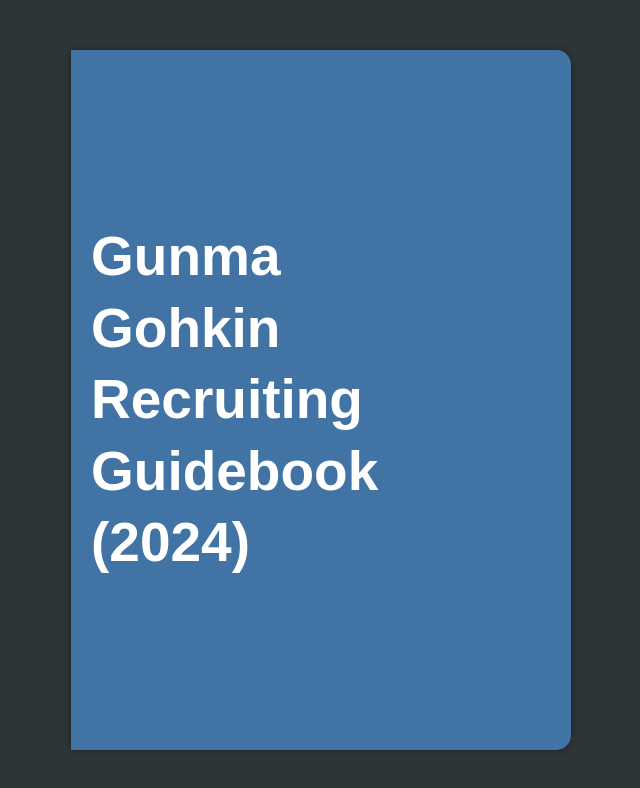
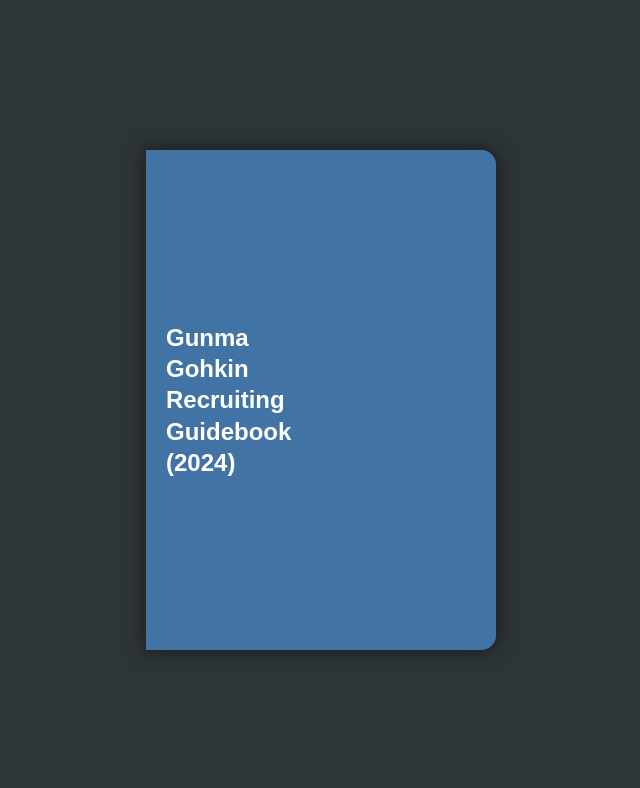
Before and after one commit to gunmagohkin/guidebook, a plain HTML site: page index.html in a window 1280 px wide. Shown: the whole page, without its empty margins (319-959 px from the left). Drawn offline with Linux system fonts and the light colour scheme.

Commit message:
improvements

```diff
--- a/index.html
+++ b/index.html
@@ -90,16 +90,20 @@
             <div class="back-page">
                 <div class="back-text-content">
                     <h3>How to Apply?</h3>
-                    <p>Ready to apply? We’ve streamlined our application process to make it as easy as possible for you. Follow the steps below to begin your journey with us:
-                       <br> <strong>Step 1:</strong> <span><b>Visit our Careers Page</b></span> - Go to our official website's job opportunities, where you can find all the available job role.
-                       <br>  <strong>Step 2:</strong> <span><b>Choose a Job Position</b></span> - Review the job descriptions and select the position that best matches your skills and career aspirations.
-                       <br> <strong>Step 3:</strong> <span><b>Complete the Application Form</b></span> - Fill out the application form, providing necessary details such as your personal information. Don't forget to attach your updated resume!
-                       <br>  <strong>Step 4:</strong> <span><b>Submit Your Application</b></span> - Once you've filled out the application form , hit the submit button to send your application to our recruitment team.
-                       <br> <strong>Step 5:</strong> <span><b>Wait for HR to Reach Out</b></span> - If your qualifications match the job requirements, our HR team will reach out to your email. This will be your chance to showcase your skills and learn more about GGPC.
-                       <br> <strong>Step 6:</strong> <span><b>Final Interview</b></span> - After successful assessments, you'll have a final interview with our hiring managers. If you’re selected, we’ll send you an offer letter!
-                        </p>
-                    <p>If you have any questions or need assistance with the application process, feel free to contact our HR team via email or phone.</p>
-                    <p><strong>Good luck, and we look forward to seeing your application!</strong></p>
+                    <p>Ready to apply? Follow the steps below to begin your journey with us:
+                        <div class="back-text-content"> <p> <strong>Step 1:</strong> <span><b>Visit our Careers Page</b></span> - Explore the job opportunities page on our official website.
+                        </p></div>
+                            <div class="back-text-content"><p> <strong>Step 2:</strong> <span><b>Choose a Job Position</b></span> - Review the job descriptions and find a role that matches your skills.
+                       </p>  </div>
+                            <div class="back-text-content"> <p><strong>Step 3:</strong> <span><b>Complete the Application Form</b></span> - Fill out the application form and attach your updated resume.
+                          </p></div>
+                            <div class="back-text-content"> <p> <strong>Step 4:</strong> <span><b>Submit Your Application</b></span> - Once finished, click submit to send your application.
+                              </p> </div>
+                                <div class="back-text-content"><p> <strong>Step 5:</strong> <span><b>Wait for HR to Reach Out</b></span> - If your credentials match the job requirements, we will reach out via email.
+                                   </p> </div>
+                                    <div class="back-text-content"><p> <strong>Step 6:</strong> <span><b>Final Interview</b></span> - After assessments has passed, you'll have a final interview.
+                        </p></div>
+                    <p>For any inquiries, feel free to contact us on our website.</p>
                 </div>
                 <!-- Label for Previous Page -->
                 <label class="prev" for="checkbox-page2">
@@ -112,27 +116,26 @@
             <div class="page" id="page3">
                 <div class="front-page">
                     <div class="welcome-section">
-                        <h2>What to Expect During the Hiring Process?</h2>
+                        <h2>Hiring Process Overview</h2>
                         <div class="hiring-steps">
                             <div class="step">
                                 <span>🔹</span> <strong>Step 1: Initial Review</strong>
-                                <p>Once we receive your application, our team will review it to match your qualifications with the job requirements. Make sure your resume is updated and reflects your relevant experience.</p>
+                                <p>We review applications to match qualifications with job requirements.</p>
                             </div>
                             <div class="step">
                                 <span>🔹</span> <strong>Step 2: Screening Call</strong>
-                                <p>If your application stands out, we’ll reach out for an initial phone or video call to get to know you better. This is your chance to showcase your enthusiasm and ask any questions.</p>
+                                <p>If shortlisted, expect a brief call to discuss your background.</p>
                             </div>
                             <div class="step">
-                                <span>🔹</span> <strong>Step 3: Skills Assessment (if applicable)</strong>
-                                <p>Depending on the role, you may be asked to complete an assessment to evaluate your technical skills, problem-solving ability, or role-related knowledge.</p>
+                                 <p><span>🔹</span> <strong>Step 3: Skills Assessment</strong> - Some roles require a test to evaluate technical skills.</p>
                             </div>
                             <div class="step">
-                                <span>🔹</span> <strong>Step 4: Interview with Hiring Manager</strong>
-                                <p>You’ll have a one-on-one interview with the hiring manager, either virtually or in person. Be prepared to discuss your experience, skills, and how you can contribute to GGPC.</p>
+                                <span>🔹</span> <strong>Step 4: Interview</strong>
+                                <p>Meet with the hiring manager to discuss your experience.</p>
                             </div>
                             <div class="step">
-                                <span>🔹</span> <strong>Step 5: Job Offer & Onboarding</strong>
-                                <p>If you’re selected, you’ll receive a job offer! Once you accept, we’ll guide you through the onboarding process to help you settle in smoothly.</p>
+                                <span>🔹</span> <strong>Step 5: Offer & Onboarding</strong>
+                                <p>If selected, you’ll get an offer and start the onboarding process.</p>
                             </div>
                         </div>
                     </div>
--- a/style.css
+++ b/style.css
@@ -12,16 +12,22 @@ overflow: hidden;
         align-items: center;
         justify-content: center;
     }
+
     .book {
-        width: 500px; /* Increased from 350px */
-        height: 700px; /* Increased from 450px */
+        width: 350px; /* Reduced from 500px */
+        height: 500px; /* Reduced from 700px */
         position: relative;
         transition-duration: 1s;
-        perspective: 1500;
+        perspective: 1500px; /* Add perspective for 3D effect */
+        background-color: #2e3537; /* Match background color to body */
+        border-radius: 0 15px 15px 0; /* Rounded corners for the book */
+        box-shadow: 0 0 20px rgba(0, 0, 0, 0.5); /* Add shadow to the book */
     }
+
     input {
         display: none;
     }
+
     .cover, .back-cover {
         background-color: #4173a5;
         width: 100%;
@@ -32,17 +38,16 @@ overflow: hidden;
         align-items: center;
         justify-content: center;
         transform-origin: center left;
+    }
 
-    }
     .cover {
         position: absolute;
         z-index: 4;
         transition: transform 1s;
-
     }
 
     .cover h1 {
-        font-size: 55px; /* Reduced from 35px */
+        font-size: 24px; /* Reduced font size for the cover title */
         color: white;
         font-weight: bold;
         line-height: 1.3;
@@ -50,8 +55,6 @@ overflow: hidden;
         padding: 20px;
         margin: 0;
         box-sizing: border-box;
-
-
     }
 
     .cover label {
@@ -59,15 +62,17 @@ overflow: hidden;
         height: 100%;
         cursor: pointer;
     }
+
     .back-cover {
         position: relative;
         z-index: -1;
     }
+
     .page {
         position: absolute;
         background-color: white;
-        width: 480px; /* Increased from 330px */
-        height: 680px; /* Increased from 430px */
+        width: 330px; /* Reduced from 480px */
+        height: 480px; /* Reduced from 680px */
         border-radius: 0 15px 15px 0;
         margin-top: 10px;
         transform-origin: left;
@@ -75,11 +80,8 @@ overflow: hidden;
         transform: rotateY(0deg);
         transition-duration: 1.5s;
     }
-    .page img {
-        width: 100%;
-        height: 100%;
-        border-radius: 15px 0 0 15px;
-    }
+
+
     .front-page {
         position: absolute;
         width: 100%;
@@ -88,6 +90,7 @@ overflow: hidden;
         box-sizing: border-box;
         padding: 1rem;
     }
+
     .back-page {
         transform: rotateY(180deg);
         position: absolute;
@@ -96,166 +99,8 @@ overflow: hidden;
         backface-visibility: hidden;
         z-index: 99;
     }
+
     .next, .prev {
-        position: absolute;
-        bottom: 1em;
-        cursor: pointer;
-    }
-    .next {
-        right: 1em;
-    }
-    .prev {
-        left: 1em;
-    }
-    #page1 {
-        z-index: 3;
-    }
-    #page2 {
-        z-index: 2;
-    }
-    #page3 {
-        z-index: 1;
-    }
-    #checkbox-cover:checked ~ .book {
-        transform: translateX(200px);
-    }
-    #checkbox-cover:checked ~ .book .cover {
-        transition: transform 1.5s, z-index 0.5s 0.5s;
-        transform: rotateY(-180deg);
-        z-index: 1;
-    }
-
-    #checkbox-cover:checked ~ .book .cover h1 {
-        opacity: 0;  /* Hide smoothly when opening */
-        transition: opacity 0s ease-in-out 0.4s;
-    }
-
-    /* Ensure title reappears ONLY after the cover is fully closed */
-    #checkbox-cover:not(:checked) ~ .book .cover h1 {
-        opacity: 1; /* Show smoothly */
-        transition: opacity 0.1s ease-in-out .3s; /* Delay reappearance until flip is done */
-    }
-
-    #checkbox-cover:checked ~ .book .page {
-        box-shadow: 0 0 3px rgb(99, 98, 98);
-    }
-    #checkbox-page1:checked ~ .book #page1 {
-        transform: rotateY(-180deg);
-        z-index: 2;
-    }
-    #checkbox-page2:checked ~ .book #page2 {
-        transform: rotateY(-180deg);
-        z-index: 3;
-    }
-    #checkbox-page3:checked ~ .book #page3 {
-        transform: rotateY(-180deg);
-        z-index: 4;
-    }
-    /* Page 1 Styling */
-    #page1 .front-page {
-        padding: 1rem;
-        display: flex;
-        flex-direction: column;
-        justify-content: space-between;
-        background-color: #f9f9f9;
-        border-radius: 0 15px 15px 0; /* Round corners lang sa kanan */
-    }
-
-    #page1 .welcome-section h2 {
-        font-size: 30px; /* Reduced from 28px */
-        color: #4173a5;
-        margin-bottom: 1rem;
-        text-align: center;
-    }
-
-    #page1 .intro-text {
-        font-size: 16px; /* Reduced from 16px */
-        line-height: 1.6;
-        color: #333;
-        margin-bottom: 2rem;
-        text-align: center;
-    }
-
-    #page1 .icon-list {
-        display: flex;
-        flex-direction: column;
-        gap: 1.5rem;
-    }
-
-    #page1 .icon-item {
-        display: flex;
-        align-items: center;
-        gap: 1rem;
-    }
-
-    #page1 .icon-item i {
-        font-size: 22px; /* Reduced from 24px */
-        color: #4173a5;
-        background-color: #e0f2ff;
-        padding: 10px;
-        border-radius: 50%;
-    }
-
-    #page1 .icon-item p {
-        font-size: 16px; /* Reduced from 14px */
-        color: #555;
-        margin: 0;
-    }
-
-    #page1 .icon-item strong {
-        color: #4173a5;
-    }
-
-    #page1 .next {
-        position: absolute;
-        bottom: 1em;
-        right: 1em;
-        cursor: pointer;
-        color: #4173a5;
-        font-weight: bold;
-    }
-
-    #page1 .next:hover {
-        color: #002b59;
-    }
-
-    #page1 .back-page {
-        transform: rotateY(180deg);
-        position: absolute;
-        width: 100%;
-        height: 100%;
-        background-color: #f9f9f9; /* Change background if needed */
-        padding: 1rem;
-        box-sizing: border-box;
-        backface-visibility: hidden;
-        display: flex;
-        align-items: center;
-        justify-content: center;
-        z-index: 99;
-        border-radius: 15px 0 0 15px; /* Round corners lang sa kanan */
-
-    }
-
-    #page1 .back-text-content {
-        text-align: center;
-        color: #333;
-    }
-
-    #page1 .back-text-content h3 {
-        font-size: 24px;
-        color: #4173a5;
-        margin-bottom: 1rem;
-    }
-
-    #page1 .back-text-content p {
-        font-size: 16px;
-        line-height: 1.6;
-        color: #555;
-        margin-bottom: 1.5rem;
-    }
-
-/* Ensure the same positioning for the prev/next buttons on all pages */
-.prev, .next {
         position: absolute;
         bottom: 1em;
         cursor: pointer;
@@ -287,10 +132,161 @@ overflow: hidden;
         color: #002b59;
     }
 
+    #page1 {
+        z-index: 3;
+    }
 
+    #page2 {
+        z-index: 2;
+    }
 
+    #page3 {
+        z-index: 1;
+    }
 
+    #checkbox-cover:checked ~ .book {
+        transform: translateX(150px); /* Adjusted for smaller book size */
+    }
 
+    #checkbox-cover:checked ~ .book .cover {
+        transition: transform 1.5s, z-index 0.5s 0.5s;
+        transform: rotateY(-180deg);
+        z-index: 1;
+    }
+
+    #checkbox-cover:checked ~ .book .cover h1 {
+        opacity: 0; /* Hide smoothly when opening */
+        transition: opacity 0s ease-in-out 0.4s;
+    }
+
+    /* Ensure title reappears ONLY after the cover is fully closed */
+    #checkbox-cover:not(:checked) ~ .book .cover h1 {
+        opacity: 1; /* Show smoothly */
+        transition: opacity 0.1s ease-in-out .3s; /* Delay reappearance until flip is done */
+    }
+
+    #checkbox-cover:checked ~ .book .page {
+        box-shadow: 0 0 3px rgb(99, 98, 98);
+    }
+
+    #checkbox-page1:checked ~ .book #page1 {
+        transform: rotateY(-180deg);
+        z-index: 2;
+    }
+
+    #checkbox-page2:checked ~ .book #page2 {
+        transform: rotateY(-180deg);
+        z-index: 3;
+    }
+
+    #checkbox-page3:checked ~ .book #page3 {
+        transform: rotateY(-180deg);
+        z-index: 4;
+    }
+
+    /* Page 1 Styling */
+    #page1 .front-page {
+        padding: 1rem;
+        display: flex;
+        flex-direction: column;
+        justify-content: space-between;
+        background-color: #f9f9f9;
+        border-radius: 0 15px 15px 0;
+    }
+
+    #page1 .welcome-section h2 {
+        font-size: 20px; /* Reduced font size for the welcome heading */
+        color: #4173a5;
+        margin-bottom: 1rem;
+        text-align: center;
+    }
+
+    #page1 .intro-text {
+        font-size: 14px; /* Reduced font size for the intro text */
+        line-height: 1.6;
+        color: #333;
+        margin-bottom: 2rem;
+        text-align: center;
+    }
+
+    #page1 .icon-list {
+        display: flex;
+        flex-direction: column;
+        gap: 1.5rem;
+    }
+
+    #page1 .icon-item {
+        display: flex;
+        align-items: center;
+        gap: 1rem;
+    }
+
+    #page1 .icon-item i {
+        font-size: 18px; /* Reduced icon size */
+        color: #4173a5;
+        background-color: #e0f2ff;
+        padding: 8px;
+        border-radius: 50%;
+    }
+
+    #page1 .icon-item p {
+        font-size: 14px; /* Reduced font size for icon text */
+        color: #555;
+        margin: 0;
+    }
+
+    #page1 .icon-item strong {
+        color: #4173a5;
+    }
+
+    #page1 .next {
+        position: absolute;
+        bottom: 1em;
+        right: 1em;
+        cursor: pointer;
+        color: #4173a5;
+        font-weight: bold;
+    }
+
+    #page1 .next:hover {
+        color: #002b59;
+    }
+
+    #page1 .back-page {
+        transform: rotateY(180deg);
+        position: absolute;
+        width: 100%;
+        height: 100%;
+        background-color: #f9f9f9;
+        padding: 1rem;
+        box-sizing: border-box;
+        backface-visibility: hidden;
+        display: flex;
+        align-items: center;
+        justify-content: center;
+        z-index: 99;
+        border-radius: 15px 0 0 15px;
+    }
+
+    #page1 .back-text-content {
+        text-align: center;
+        color: #333;
+    }
+
+    #page1 .back-text-content h3 {
+        font-size: 18px; /* Reduced font size for back page heading */
+        color: #4173a5;
+        margin-bottom: 1rem;
+    }
+
+    #page1 .back-text-content p {
+        font-size: 14px; /* Reduced font size for back page text */
+        line-height: 1.6;
+        color: #555;
+        margin-bottom: 1.5rem;
+    }
+
+    /* Page 2 Styling */
     #page2 .front-page {
         display: flex;
         flex-direction: column;
@@ -301,7 +297,7 @@ overflow: hidden;
     }
 
     #page2 .welcome-section h2 {
-    font-size: 30px; /* Reduced from 28px */
+        font-size: 20px; /* Reduced font size for the welcome heading */
         color: #4173a5;
         margin-bottom: 1rem;
         text-align: center;
@@ -320,15 +316,15 @@ overflow: hidden;
     }
 
     #page2 .icon-item i {
-    font-size: 22px;
+        font-size: 18px; /* Reduced icon size */
         color: #4173a5;
         background-color: #e0f2ff;
-    padding: 10px;
+        padding: 8px;
         border-radius: 50%;
     }
 
     #page2 .icon-item p {
-    font-size: 16px;
+        font-size: 14px; /* Reduced font size for icon text */
         color: #555;
         margin: 0;
     }
@@ -337,27 +333,19 @@ overflow: hidden;
         color: #4173a5;
     }
 
-/* Make navigation buttons more intuitive */
-.next:hover, .prev:hover {
-    color: #002b59;
-    cursor: pointer;
-}
-
     #page2 .back-page {
-    transform: rotateY(180deg);
         position: absolute;
         width: 100%;
         height: 100%;
-    background-color: #f9f9f9; /* Change background if needed */
-    padding: 1rem;
+        background-color: #f9f9f9;
+        padding: 10px;
         box-sizing: border-box;
         backface-visibility: hidden;
         display: flex;
         align-items: center;
-    justify-content: center;
+        justify-content: space-between;
         z-index: 99;
-    border-radius: 15px 0 0 15px; /* Round corners lang sa kanan */
-
+        border-radius: 15px 0 0 15px;
     }
 
     #page2 .back-text-content {
@@ -366,38 +354,32 @@ overflow: hidden;
     }
 
     #page2 .back-text-content h3 {
-    font-size: 24px;
+        font-size: 20px; /* Reduced font size for back page heading */
         color: #4173a5;
-    margin-bottom: 1rem;
-    margin-top: auto;
+        margin-bottom: .5rem;
+
     }
 
     #page2 .back-text-content p {
-    font-size: 14px;
-    line-height: 1.6;
+        font-size: 13px; /* Reduced font size for back page text */
+        line-height: 1;
         color: #555;
-    margin-bottom: 1rem;
         text-align: justify;
-}
-#page2 .welcome-section h2 {
-    font-size: 24px;
-    color: #4173a5;
-    margin-bottom: 1rem;
-    margin-top: 20px;
+
     }
 
-
+    /* Page 3 Styling */
     #page3 .front-page {
         display: flex;
         flex-direction: column;
         justify-content: space-between;
-    padding: .5rem;
+        padding: 0.5rem;
         background-color: #f9f9f9;
         border-radius: 0 15px 15px 0;
     }
 
     #page3 .welcome-section h2 {
-    font-size: 30px; /* Reduced from 28px */
+        font-size: 18px; /* Reduced font size for the welcome heading */
         color: #4173a5;
         margin-bottom: 1rem;
         text-align: center;
@@ -416,15 +398,15 @@ overflow: hidden;
     }
 
     #page3 .icon-item i {
-    font-size: 22px;
+        font-size: 18px; /* Reduced icon size */
         color: #4173a5;
         background-color: #e0f2ff;
-    padding: 10px;
+        padding: 8px;
         border-radius: 50%;
     }
 
     #page3 .icon-item p {
-    font-size: 16px;
+        font-size: 13px; /* Reduced font size for icon text */
         color: #555;
         margin: 0;
     }
@@ -433,11 +415,8 @@ overflow: hidden;
         color: #4173a5;
     }
 
-#page3 .hiring-steps strong {
-    color: #4173a5;
-}
     #page3 .step p {
-    font-size: 14px; /* Reduced from 28px */
+        font-size: 13px; /* Reduced font size for step text */
         color: #555;
     }
 
@@ -446,7 +425,7 @@ overflow: hidden;
         position: absolute;
         width: 100%;
         height: 100%;
-    background-color: #f9f9f9; /* Change background if needed */
+        background-color: #f9f9f9;
         padding: 1rem;
         box-sizing: border-box;
         backface-visibility: hidden;
@@ -454,25 +433,28 @@ overflow: hidden;
         align-items: center;
         justify-content: center;
         z-index: 99;
-    border-radius: 15px 0 0 15px; /* Round corners lang sa kanan */
+        border-radius: 15px 0 0 15px;
+    }
 
-}
     #page3 .back-text-content {
         text-align: center;
         color: #333;
     }
 
     #page3 .back-text-content h3 {
-    font-size: 24px;
+        font-size: 18px; /* Reduced font size for back page heading */
         color: #4173a5;
         margin-bottom: 1rem;
-    margin-top: auto;
     }
 
     #page3 .back-text-content p {
-    font-size: 16px;
+        font-size: 14px; /* Reduced font size for back page text */
         line-height: 1.6;
         color: #555;
         margin-bottom: 1rem;
         text-align: justify;
     }
+    #page2 .back-page {
+        height: auto;
+        min-height: 100%;
+    }
```
Lines whose indentation alone changed are shown as unchanged.
